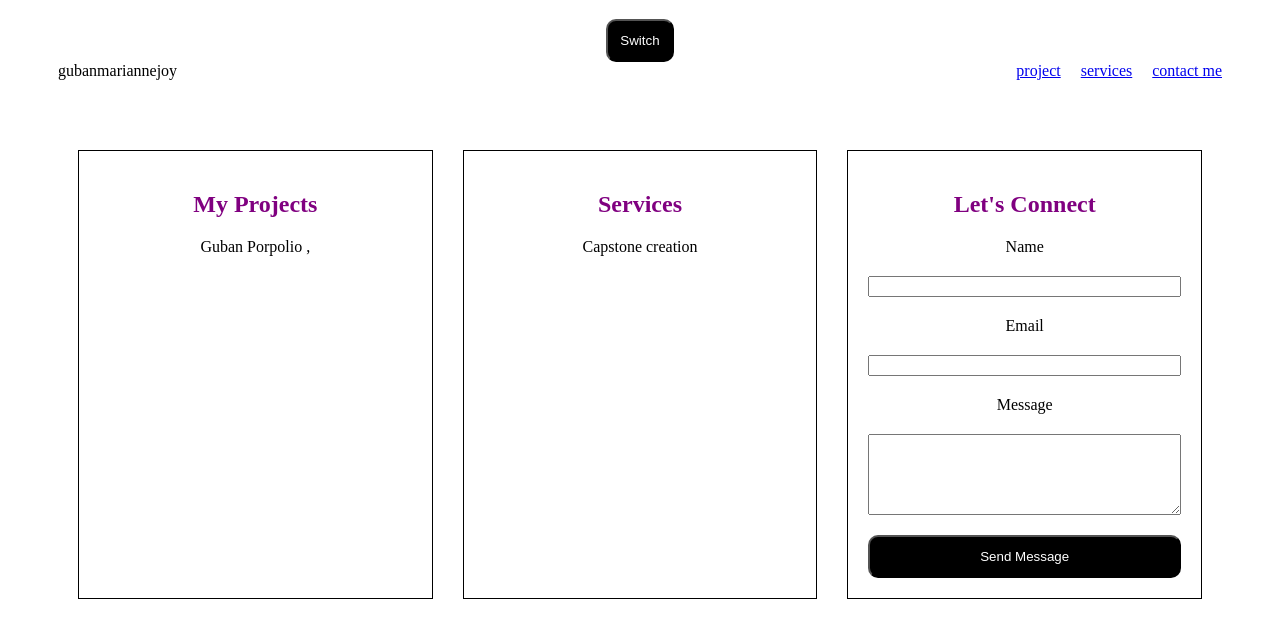
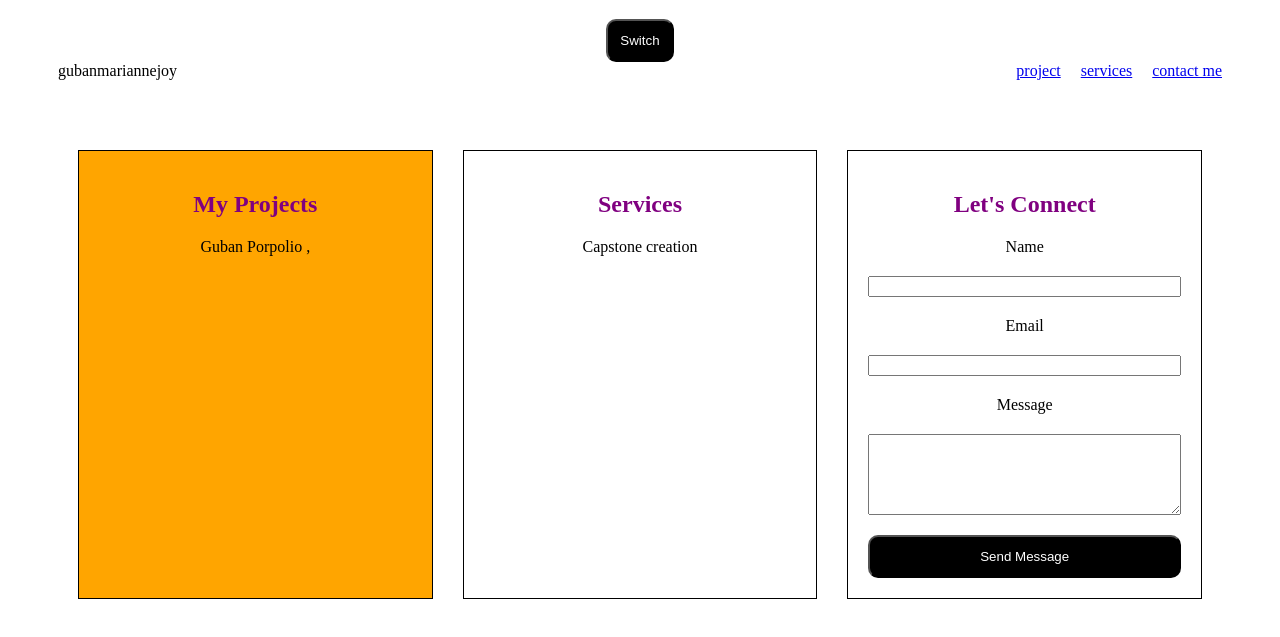
Before and after one commit to gubanmariannejoy/guban, a plain HTML site: page index.html in a window 1280 px wide. Shown: the part 61-698 px from the top of the page. Drawn offline with Linux system fonts and the light colour scheme.

Commit message:
Change MyProject bg to orange

```diff
--- a/style.css
+++ b/style.css
@@ -29,6 +29,9 @@ flex: 1;
 min-width: 300px;
 border: 1px solid black;
 padding:  20px;
+}
+section[id="project"]{
+    background-color: orange;
 }
 
 form{
```
